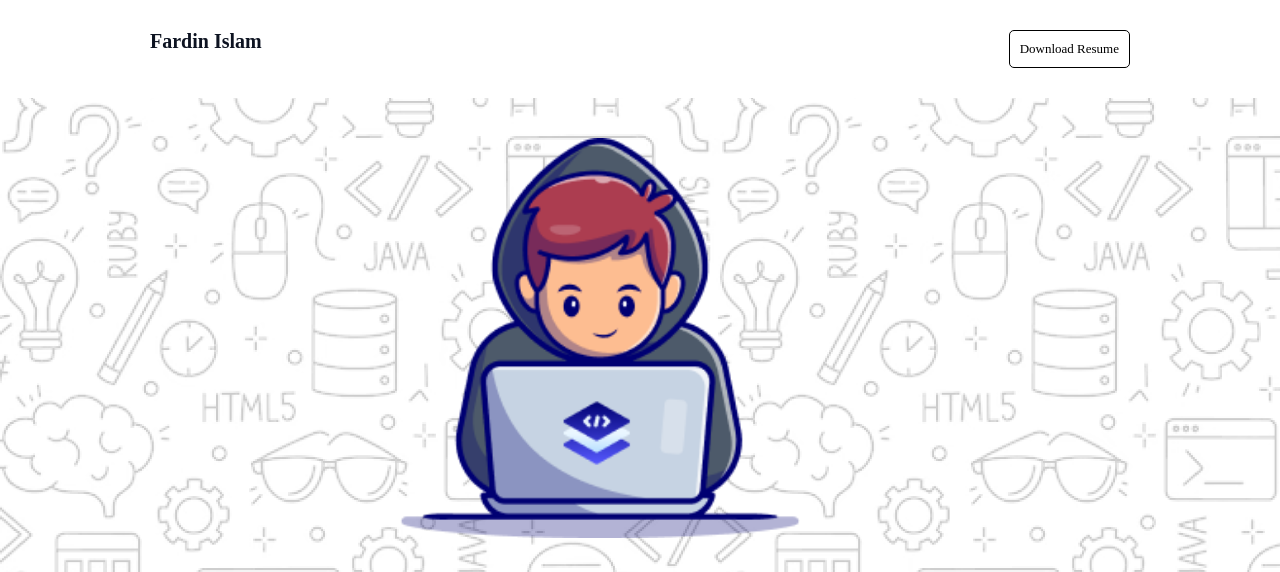
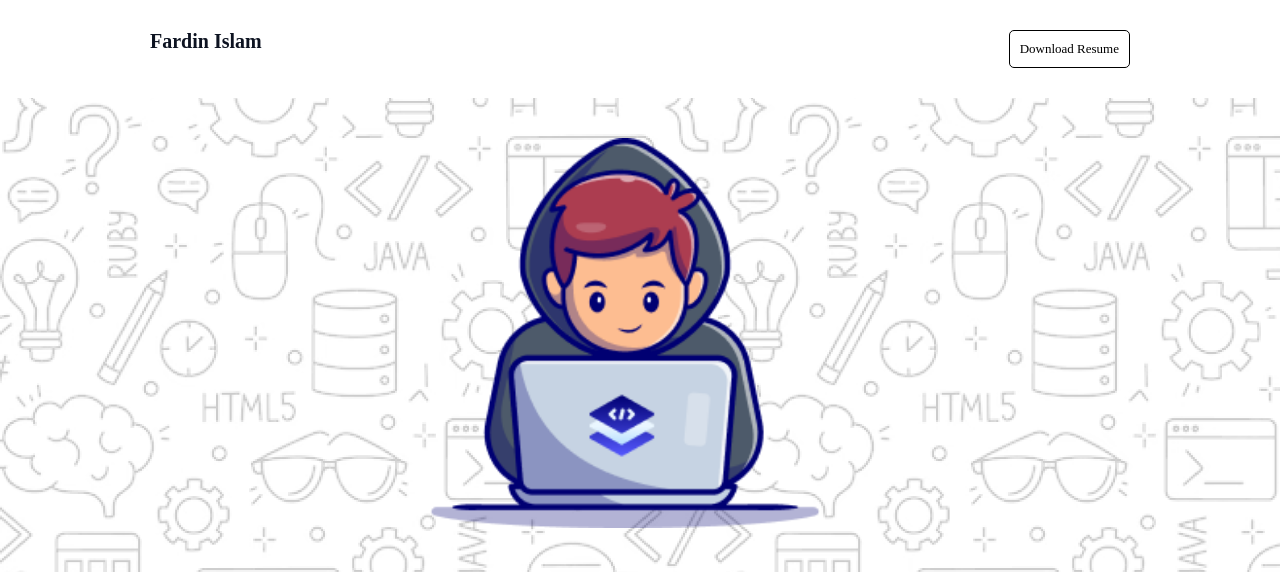
Before and after one commit to fardin-alvi/Assingment-1, a plain HTML site: page index.html in a window 1280 px wide. Shown: the top 572 px of the page. Drawn offline with Linux system fonts and the light colour scheme; a web font is replaced by a local one.

Commit message:
ready for submit

```diff
--- a/style.css
+++ b/style.css
@@ -41,9 +41,9 @@ nav h2{
     text-align: center;
 }
 .banner-container img{
-    height: 400px;
-    width: 400px;
-    margin: 40px 360px 0 400px;
+    height: 390px;
+    width: 390px;
+    margin: 40px 360px 0 430px;
 }
 .upper-head{
     color: rgb(13, 19, 33);
```
